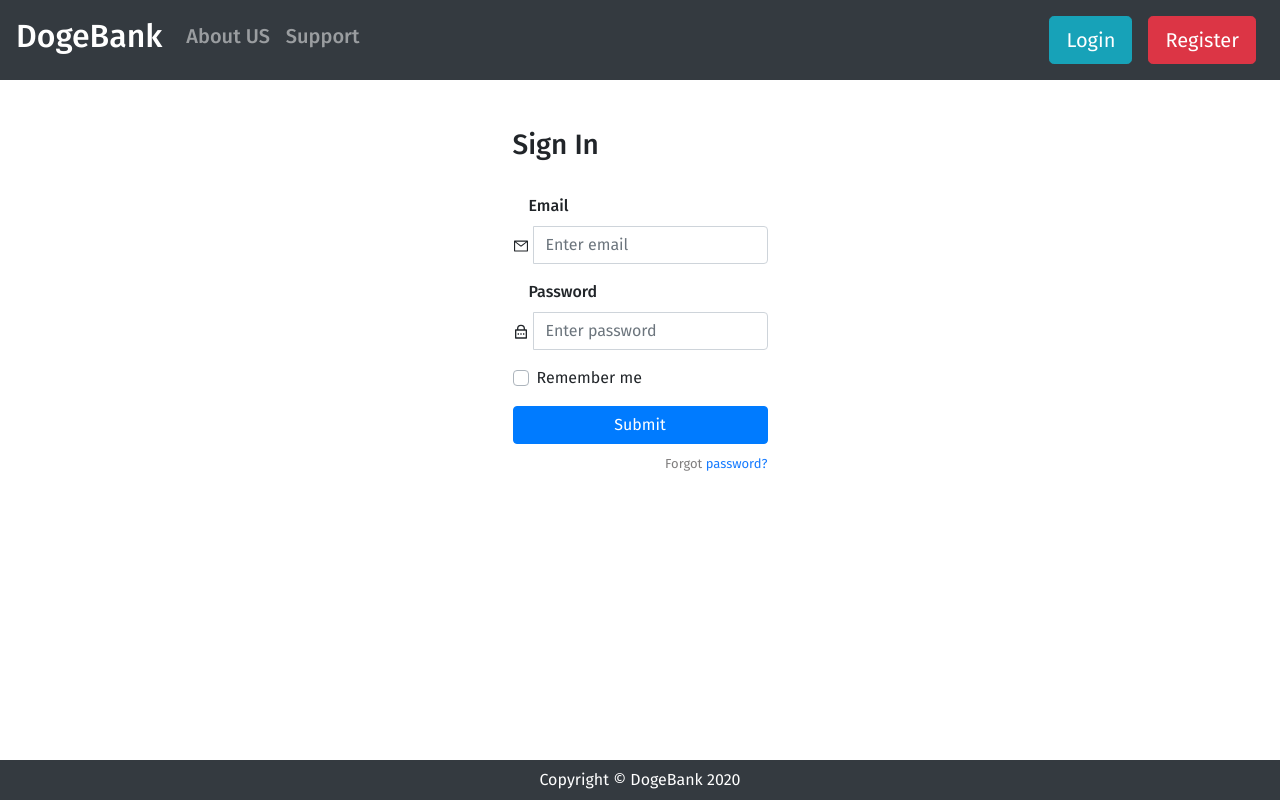
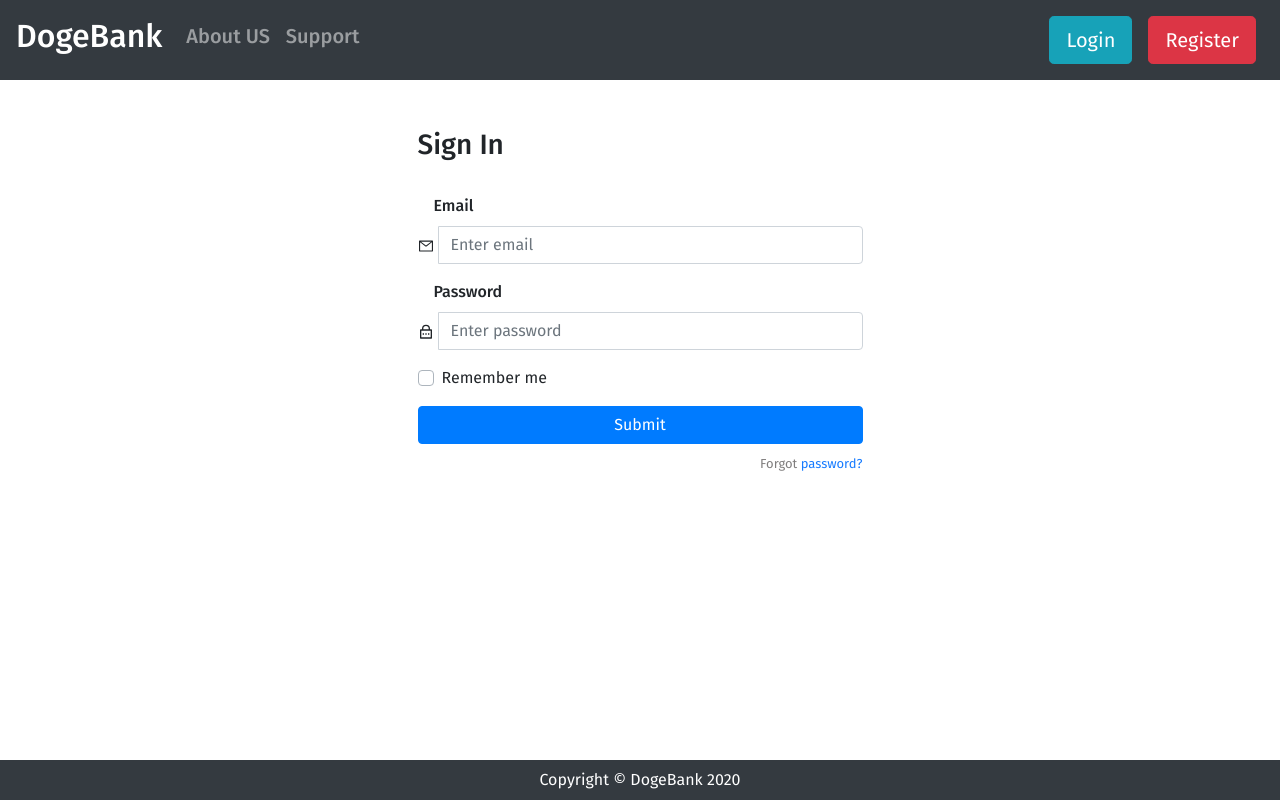
Before and after one commit to sebika/dogebank, a React (Create React App) app: page /login in a window 1280 px wide. Built offline with nearby package versions, Linux system fonts and the light colour scheme.

Commit message:
Make login form a little bit wider

```diff
--- a/src/component/LoginPage.js
+++ b/src/component/LoginPage.js
@@ -4,7 +4,7 @@ export function LoginPage() {
   return (
     <div className='row mt-5'>
       <div className='col'></div>
-        <div className='col-3'>
+        <div className='col-5'>
             <LoginForm />
         </div>
       <div className='col'></div>
```
